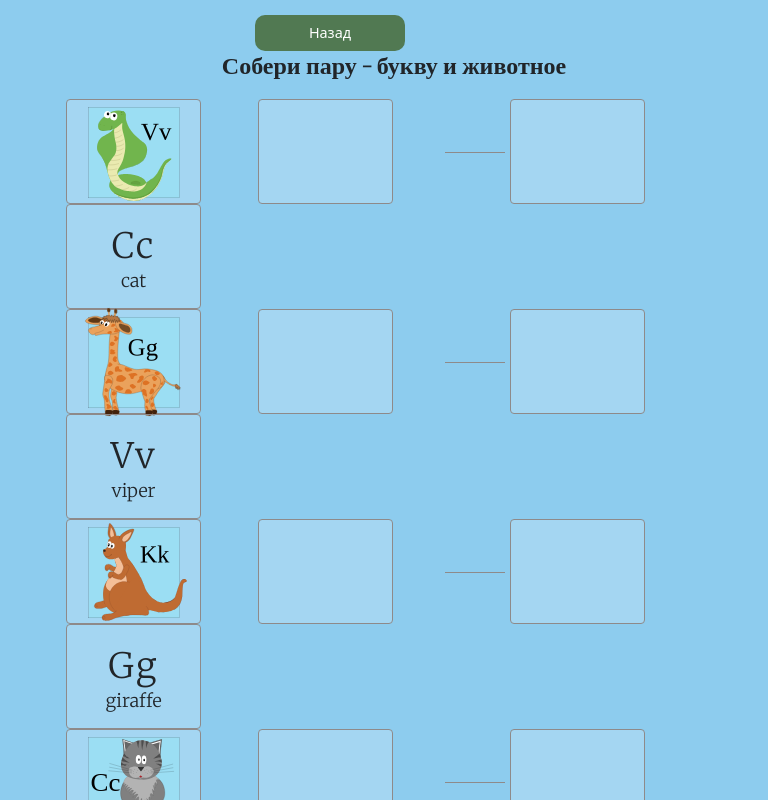
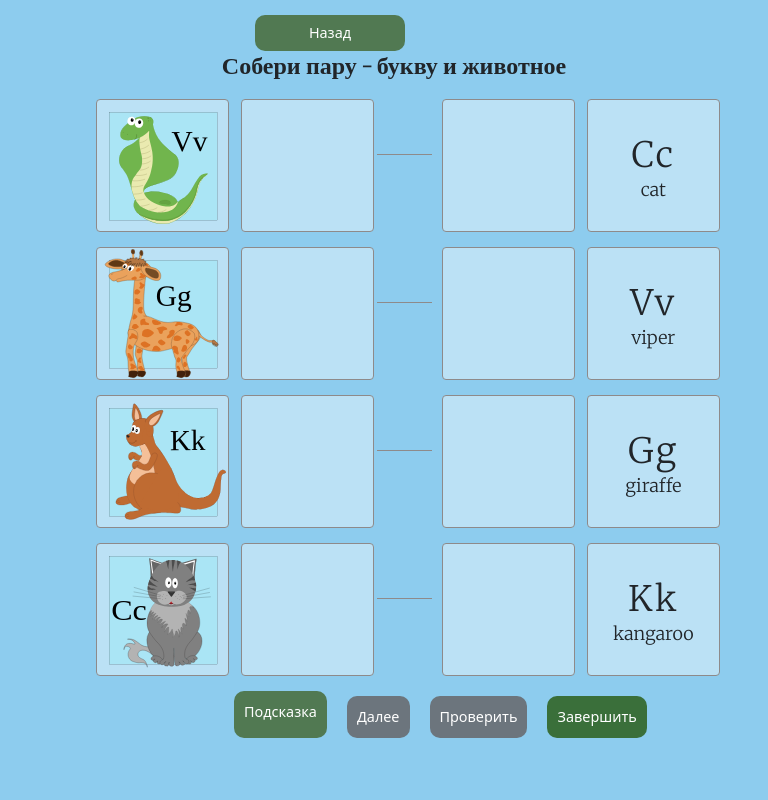
Before and after one commit to AnigalHub/DrawnSVGWithAnimation, a Vue app: page /collectCouple in a window 768 px wide. Shown: the top 800 px of the page. Built offline with nearby package versions, Linux system fonts and the light colour scheme; a web font is replaced by a local one.

Commit message:
изменены стили связанные с svg - другие

```diff
--- a/src/components/collectCouple.vue
+++ b/src/components/collectCouple.vue
@@ -50,15 +50,16 @@
                 <p><u>Животные:</u></p>
                 <b-row v-for="(letter,index) in currentSvgs" :key="index">
                     <b-col>
-                        <div class="animal">
+                        <div class="card">
                             <component :is="currentSvgs[index].svg"/>
                         </div>
                     </b-col>
                 </b-row>
             </b-modal>
+            <div class="buttonGame">
                 <b-button class="help" @click="showNameAnimal()">Подсказка</b-button>
-            <div class="buttonGame">
                 <b-button @click="newWords()">Далее</b-button>
+                <b-button>Проверить</b-button>
                 <b-button @click="showModal()">Завершить</b-button>
             </div>
         </div>
@@ -134,34 +135,22 @@
         }
     }
 </script>
-<style  lang="scss">
-    #collectCouple{
-       .animal  text{
-           // display: none !important;
-        }
-    }
-    #collectCouple{
-      //  #Square{stroke: none !important;}
-    }
-</style>
 <style scoped lang="scss">
-    .modal-body svg{
+    .modal-body .card{
         display: block;
-        margin-bottom: 5px;
-        margin-top: -30px;
-        margin-left: 100px;
+        margin: 0 auto 7px;
+        border: 1.5px solid #bfbaba;
     }
     .row{
-        width: 65%;
+        width: 60%;
         margin: 0 auto;
     }
     .help{margin-top: -5px !important;}
     svg {
         display: block;
-
-        width: 135px;
-        height: 135px;
+        width: 100%;
     }
+    .card,svg{height: 145px;}
     .card{
         border: 1.5px solid #8e8a8a;
         display: flex;
@@ -171,9 +160,8 @@
         margin-bottom: 20px;
         font-family: "Merriweather", serif;
         font-weight: 300 !important;
-        height: 135px;
-        width: 135px;
-        background: rgba(255, 255, 255, 0.2);
+        width: 145px;
+        background: rgba(255, 255, 255, 0.4);
     }
    .col-1{
         width: 100px !important;
@@ -195,17 +183,17 @@
    }
 
    @media screen and (min-width: 500px) and (max-width: 768px) {
-        .row{
-            width: 100%;
-            margin: 0 -7%;
+       .row{width: 100%;}
+       .col{padding: 0 !important;}
+       .col-1{
+           width: 55px !important;
+           hr{
+               margin-top: 65%;
+               margin-left: -18%;
            }
-        .col-1{
-            width: 20px !important;
-            hr{margin-top: 180%;}
        }
-        .row .col{padding: 0 5px;}
-        .card, .row .col{height: 90px;}
-        svg {height: 95px;}
+       .card{width: 100px;}
+       .card,svg{height: 100px;}
        .letters{font-size:25px;}
        .name_animals{
            margin-top: -25px;
@@ -213,22 +201,33 @@
        }
    }
    @media screen and (min-width: 768px) and (max-width: 992px) {
-        .row{
-            width: 100%;
-            margin: 0 -5.5%;
+       .row{width: 100%;}
+       .col-1{
+           width: 55px !important;
+           hr{margin-top: 90%;}
        }
-        .col-1{
-            width: 60px !important;
-            hr{margin-top: 80%;}
-        }
-        .card, .row .col{height: 105px;}
-        svg {height: 110px;}
+       .card{width: 133px;}
+       .card,svg{height: 133px;}
        .letters{font-size:35px;}
        .name_animals{
            margin-top: -30px;
            font-size:18px;
        }
    }
-
-
+   @media screen and (min-width: 992px) and (max-width: 1200px) {
+       .row{width: 85%;}
+       .letters{font-size:35px;}
+       .name_animals{
+           margin-top: -30px;
+           font-size:18px;
+       }
+   }
+   @media screen and (min-width: 1200px) and (max-width: 1400px) {
+       .row{width: 70%;}
+       .letters{font-size:35px;}
+       .name_animals{
+           margin-top: -30px;
+           font-size:18px;
+       }
+   }
 </style>
```
Lines whose indentation alone changed are shown as unchanged.
